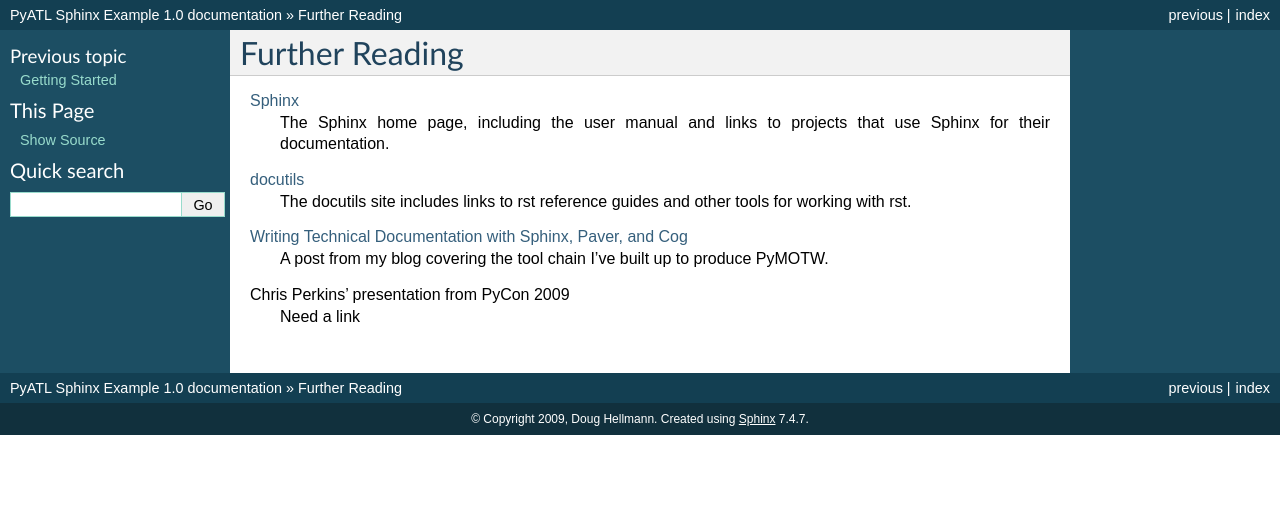
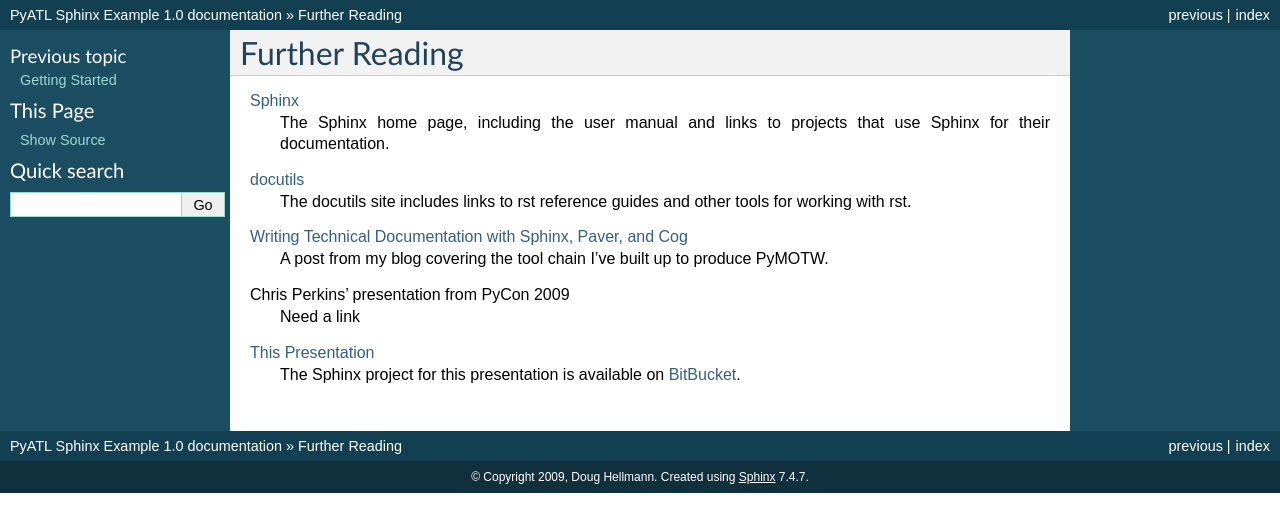
Before and after one commit to dhellmann/presentation-chugalug-sphinx-intro, a Sphinx documentation site: the page built from source/further_reading.rst, in a window 1280 px wide. Shown: the top 532 px of the page. Built offline with Sphinx 7.4.7, drawn with Linux system fonts in a browser that asks for light colours.

Commit message:
add link to this project

```diff
--- a/source/further_reading.rst
+++ b/source/further_reading.rst
@@ -14,6 +14,11 @@ docutils_
 Chris Perkins' presentation from PyCon 2009
     Need a link
 
+`This Presentation <http://bitbucket.org/dhellmann/pyatl-sphinx-intro/>`_
+    The Sphinx project for this presentation is available on BitBucket_.
+
 .. _Sphinx: http://sphinx.pocoo.org/
 
 .. _docutils: http://docutils.sourceforge.net/
+
+.. _BitBucket: http://bitbucket.org/
```
